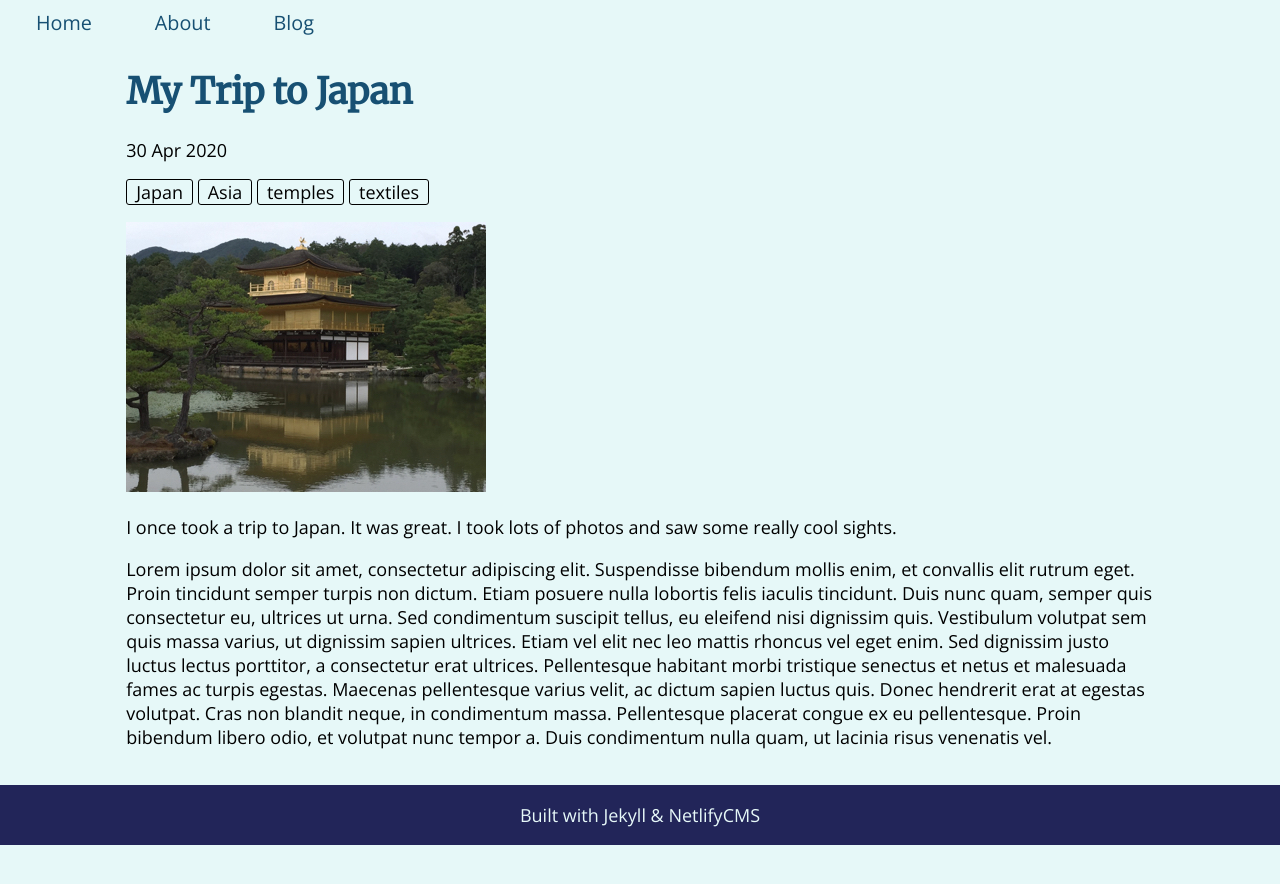
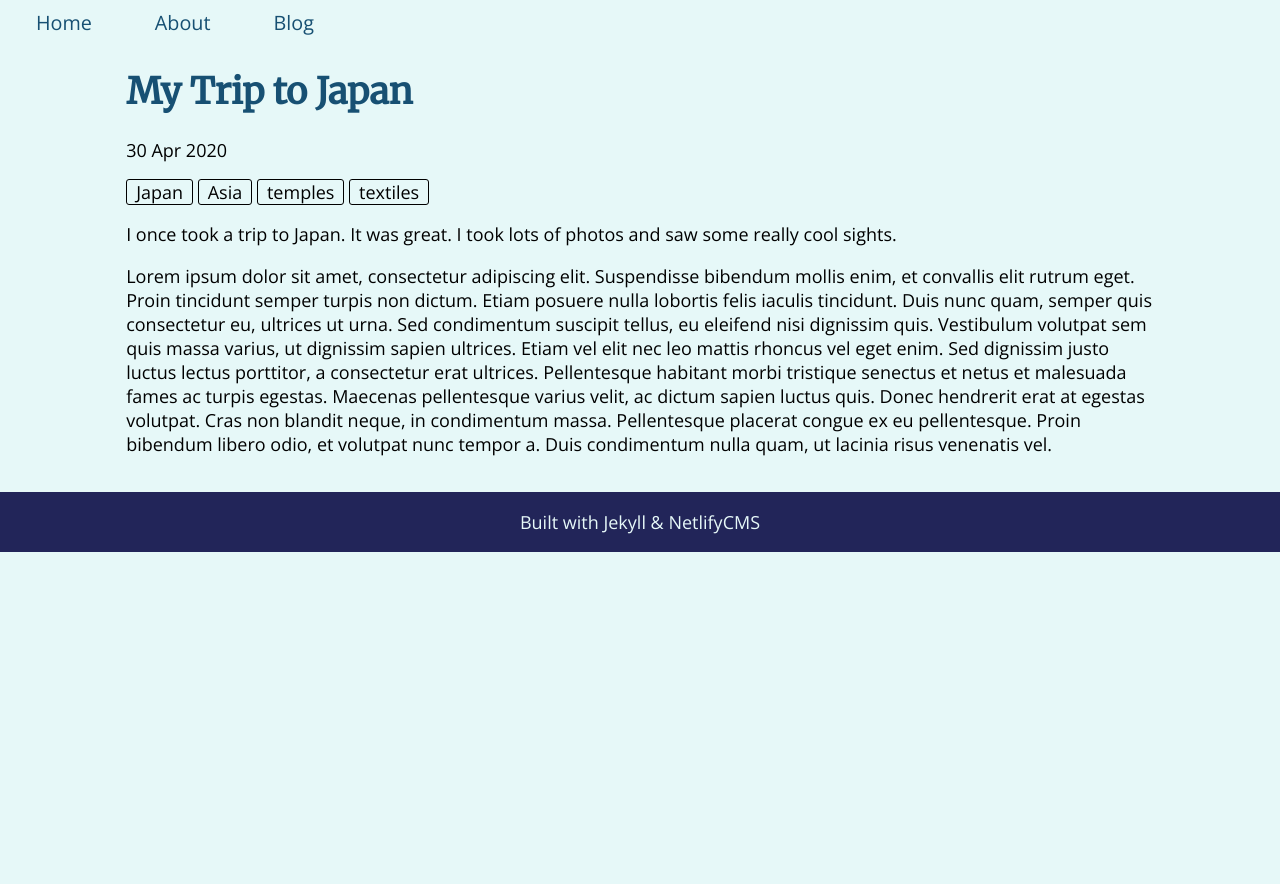
Before and after one commit to placeholdergit/cloneexpjekyllcms, a Jekyll site: the page built from _posts/2020-04-30-japan.md, in a window 1280 px wide. Shown: the top 884 px of the page. Built offline with Jekyll 4.4.1, drawn with Linux system fonts in a browser that asks for light colours; a script that is not in the unit is left out.

Commit message:
Update Blog “2020-04-30-japan”

```diff
--- a/_posts/2020-04-30-japan.md
+++ b/_posts/2020-04-30-japan.md
@@ -2,15 +2,14 @@
 layout: post
 title: My Trip to Japan
 date: 2020-04-30T23:04:21.378Z
+thumbnail: /assets/uploads/golden_temple_small.jpg
 tags:
   - Japan
   - Asia
   - temples
   - textiles
 ---
-![Golden Temple](/assets/uploads/golden_temple_small.jpg)
+I once took a trip to Japan. It was great. I took lots of photos and saw some really cool sights.
 <!--more-->
 
-I once took a trip to Japan. It was great. I took lots of photos and saw some really cool sights.
-
 Lorem ipsum dolor sit amet, consectetur adipiscing elit. Suspendisse bibendum mollis enim, et convallis elit rutrum eget. Proin tincidunt semper turpis non dictum. Etiam posuere nulla lobortis felis iaculis tincidunt. Duis nunc quam, semper quis consectetur eu, ultrices ut urna. Sed condimentum suscipit tellus, eu eleifend nisi dignissim quis. Vestibulum volutpat sem quis massa varius, ut dignissim sapien ultrices. Etiam vel elit nec leo mattis rhoncus vel eget enim. Sed dignissim justo luctus lectus porttitor, a consectetur erat ultrices. Pellentesque habitant morbi tristique senectus et netus et malesuada fames ac turpis egestas. Maecenas pellentesque varius velit, ac dictum sapien luctus quis. Donec hendrerit erat at egestas volutpat. Cras non blandit neque, in condimentum massa. Pellentesque placerat congue ex eu pellentesque. Proin bibendum libero odio, et volutpat nunc tempor a. Duis condimentum nulla quam, ut lacinia risus venenatis vel.
```
